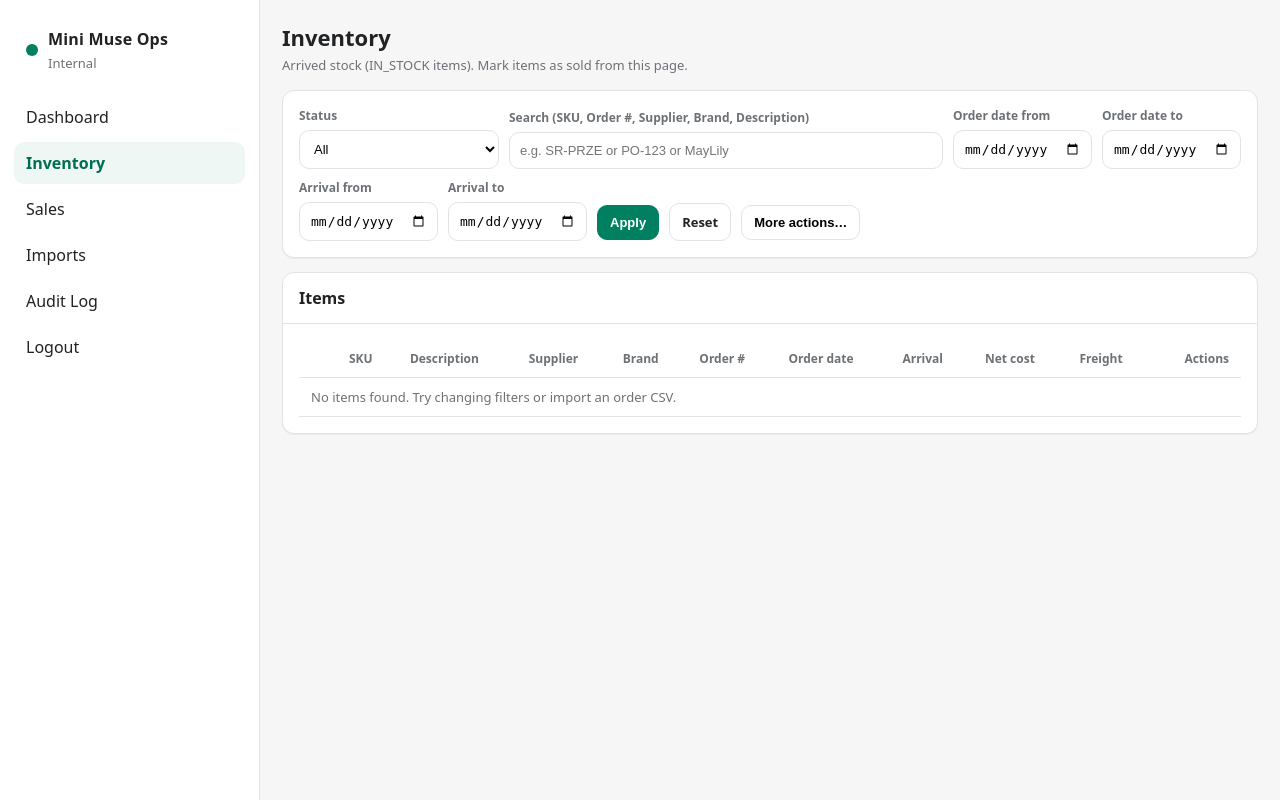
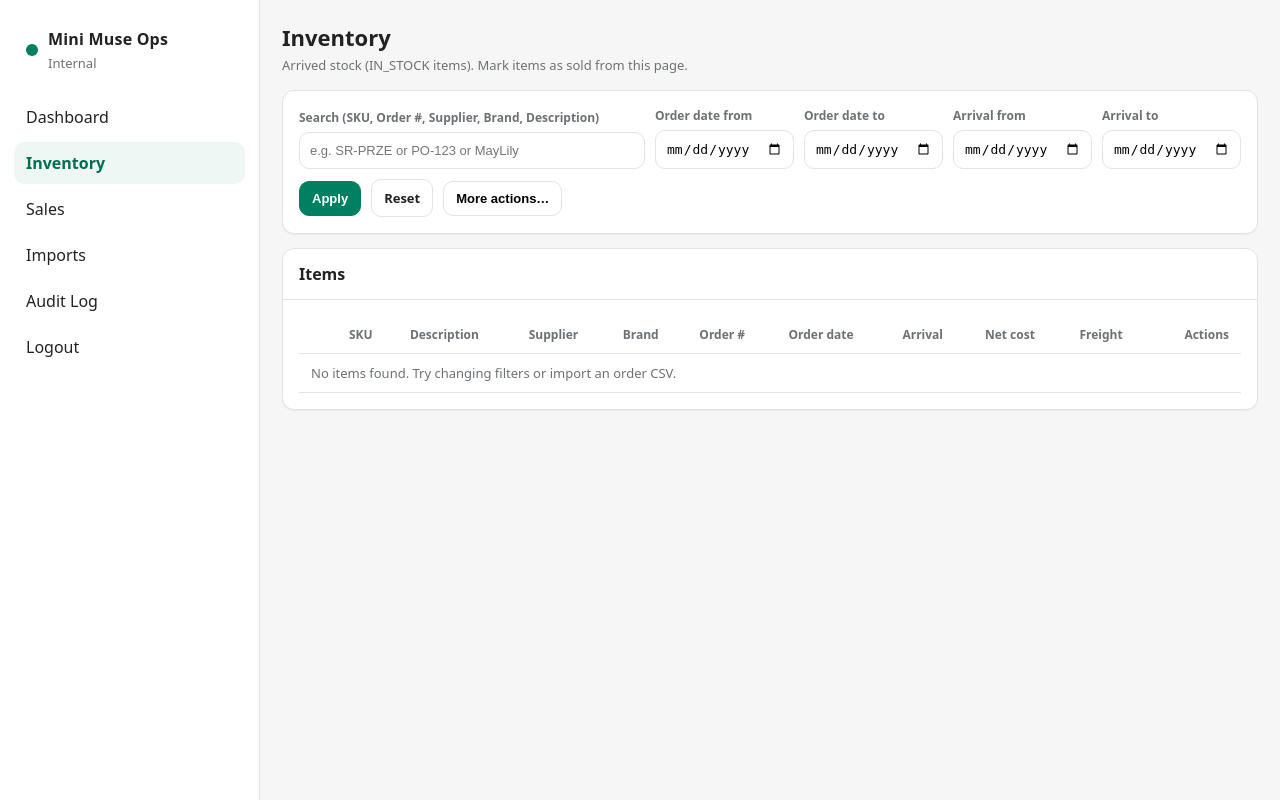
Before and after one commit to schaak722/mini-muse, a Flask app: page /items in a window 1280 px wide. Run offline with Flask 3, Linux system fonts and the light colour scheme; the visitor is signed in with stand-in values (Sample User, id 1); data that the repository does not hold is empty; parts of the project's set-up code (start-up, migrations or seed data) failed here and were passed over.

Commit message:
Update list.html

```diff
--- a/app/templates/items/list.html
+++ b/app/templates/items/list.html
@@ -10,14 +10,6 @@
 <div class="card" style="margin-bottom:14px;">
   <div class="card-body">
     <form method="get" style="display:flex; gap:10px; align-items:end; flex-wrap:wrap;">
-      <div class="field" style="min-width:200px;">
-        <label>Status</label>
-        <select name="status">
-          <option value="IN_STOCK" {% if status=='IN_STOCK' %}selected{% endif %}>IN_STOCK</option>
-          <option value="SOLD" {% if status=='SOLD' %}selected{% endif %}>SOLD</option>
-          <option value="" {% if not status %}selected{% endif %}>All</option>
-        </select>
-      </div>
 
       <div class="field" style="min-width:340px; flex:1;">
         <label>Search (SKU, Order #, Supplier, Brand, Description)</label>
```
